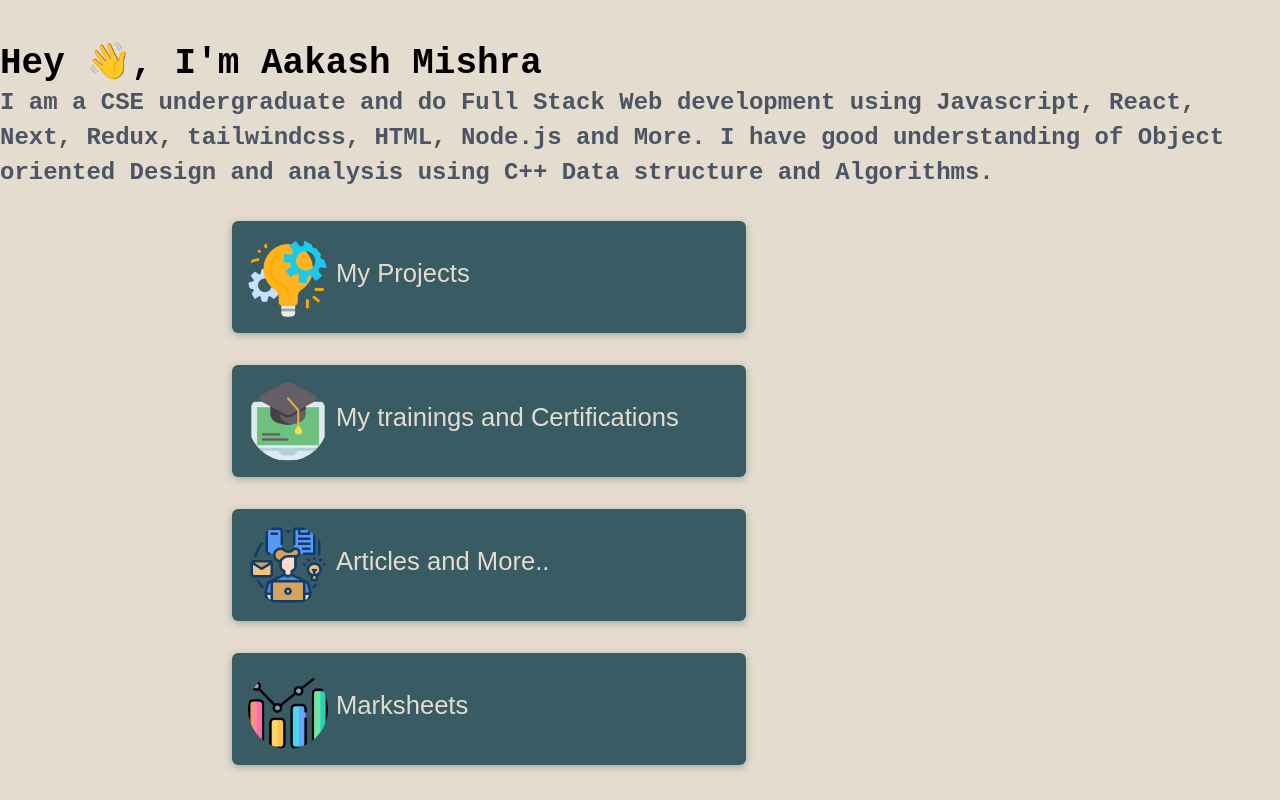
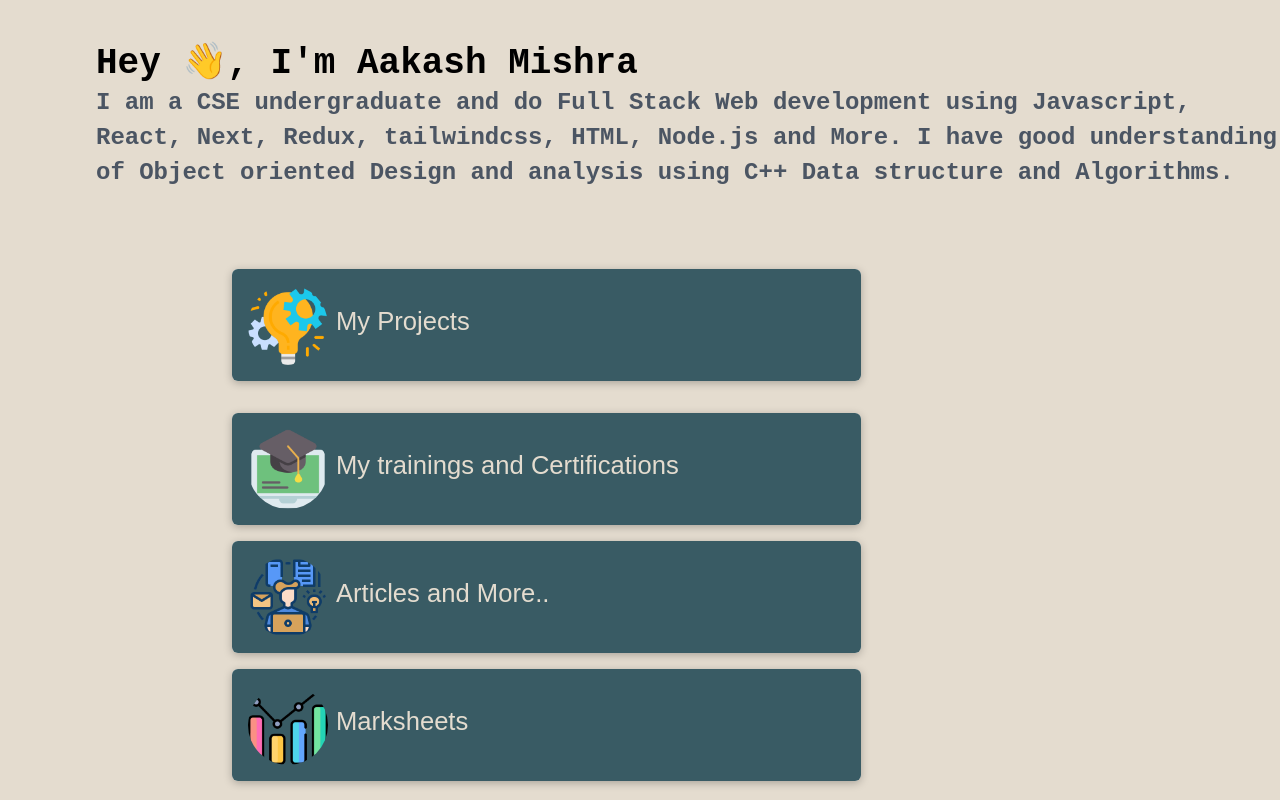
Before and after one commit to Aakash-mishra2/Portfolio, a React (Create React App) app: page / in a window 1280 px wide. Built offline with nearby package versions, Linux system fonts and the light colour scheme; a web font is replaced by a local one.

Commit message:
fixed front-list

```diff
--- a/src/front/FrontPage.js
+++ b/src/front/FrontPage.js
@@ -33,18 +33,16 @@
     ]
 
     return (
-    <React.Fragment>
-    <div className="max-w-7xl mx-auto mb-4">
+    <div className="max-w-7xl mx-auto ml-24 mb-4">
     <h1 className="text-4xl font-bold text-black font-serif mt-10 ml-30">
         <tt>Hey 👋, I'm Aakash Mishra</tt>
     </h1>
-    <p className="text-2xl  font-bold  text-gray-600 font-serif "><tt>
+    <p className="text-2xl font-bold  text-gray-600 font-serif "><tt>
         I am a CSE undergraduate and do Full Stack Web development using
         Javascript, React, Next, Redux, tailwindcss, HTML, Node.js and More. I have good understanding of
         Object oriented Design and analysis using C++ Data structure and Algorithms.
     </tt></p>
+    <FrontList cards={CARDS} />
     </div>
-    <FrontList cards={CARDS} />
-    </React.Fragment>
     )
 }
--- a/src/front/components/FrontItem.js
+++ b/src/front/components/FrontItem.js
@@ -9,7 +9,7 @@
     return (
         <div className="front-item">
             <Card className="front-item__content">
-                <Link to={`${props.sendTo}`}>
+                <Link to={`${props.sendTo}`} target="__blank">
                     <div className="front-item__image">
                         <Avatar image={props.iconURL} alt={`${props.name}`} />
                     </div>
--- a/src/front/components/FrontList.js
+++ b/src/front/components/FrontList.js
@@ -1,7 +1,6 @@
 import React from "react";
 import FrontItem from "./FrontItem";
 import Card from "../../shared/UIElements/Card";
-import '../styles/FrontList.css';
 
 
 export default function FrontList(props) {
@@ -17,7 +16,7 @@
     }
 
     return (
-        <div className="front-list">
+        <div className="flex flex-col ml-24 mt-16 space-y-4 justify-start">
             {
                 props.cards.map(blocks => {
                     return (
--- a/src/front/styles/FrontList.css
+++ /dev/null
@@ -1,10 +0,0 @@
-.front-list {
-    list-style: none;
-    margin: 0 auto;
-    padding: 0;
-    width: 70%;
-    max-width: auto;
-    display: flex;
-    justify-content: start;
-    flex-wrap: wrap;
-}
```
